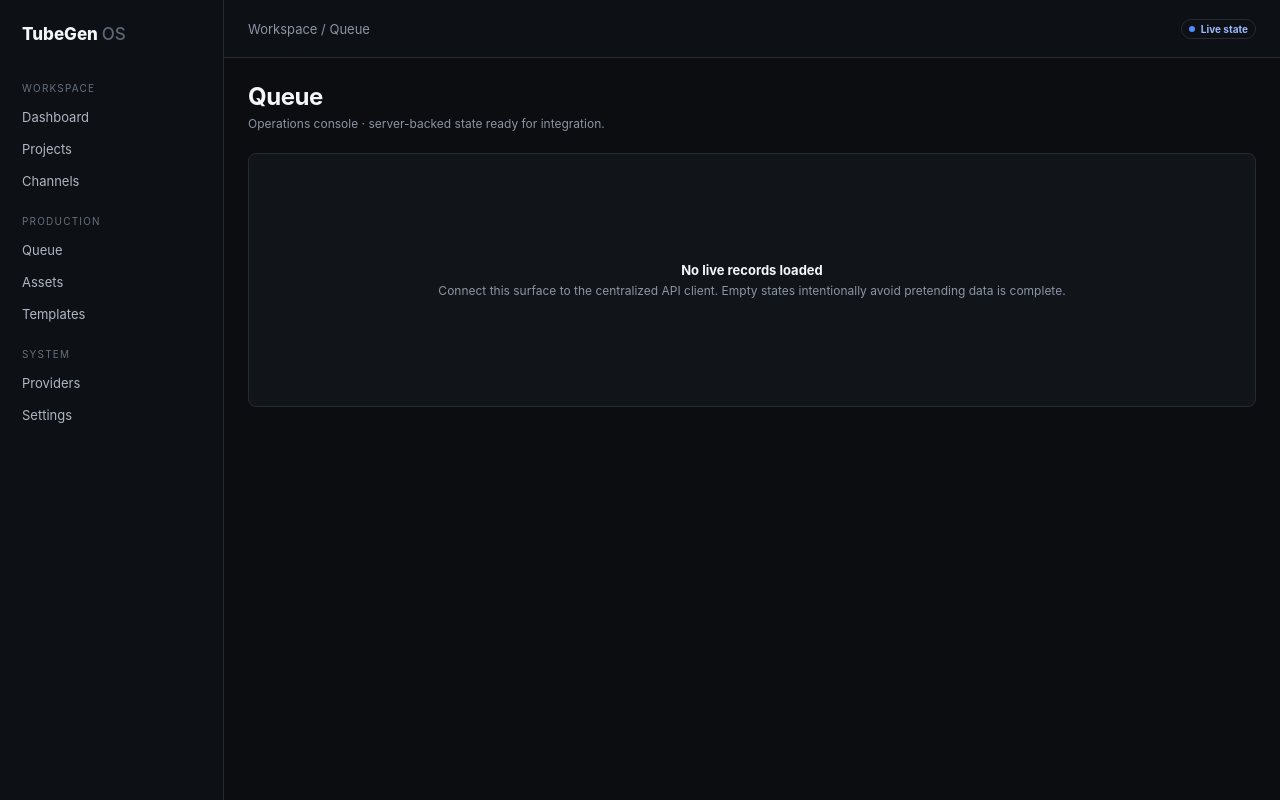
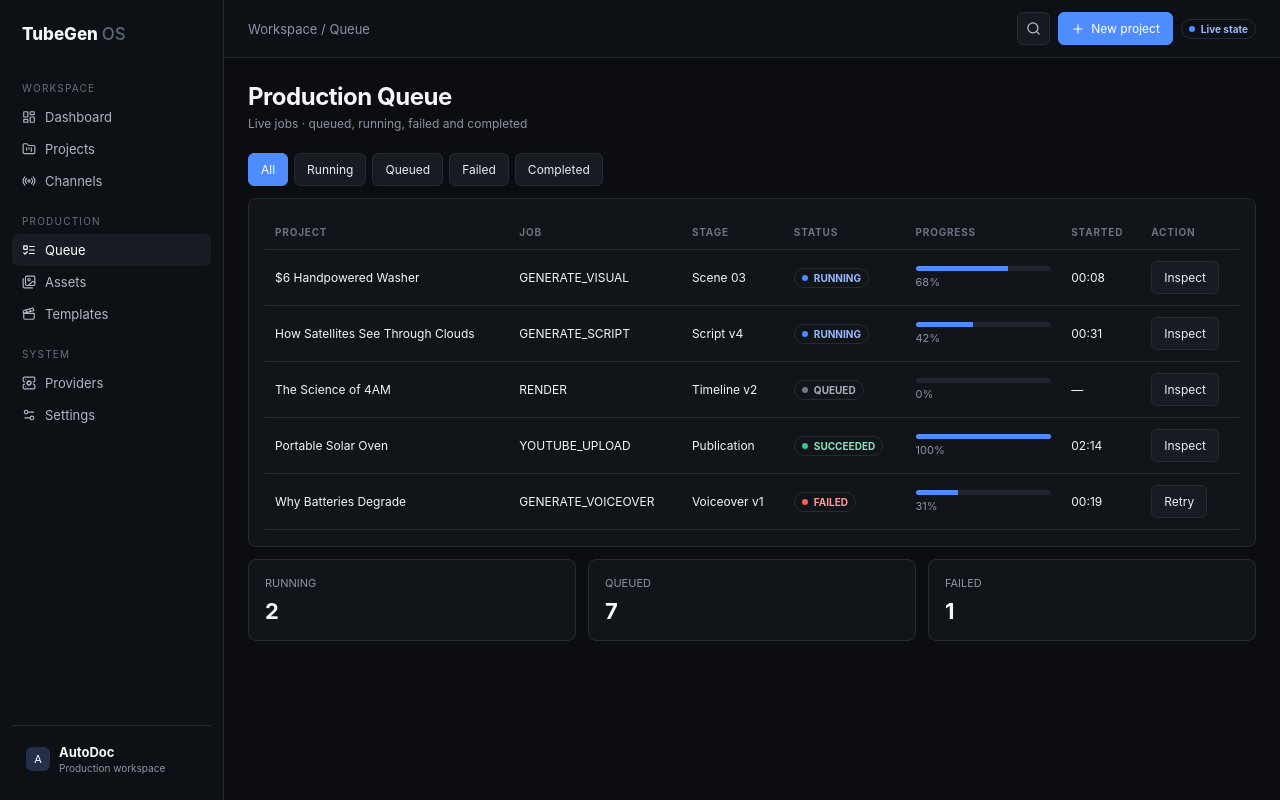
Before and after one commit to weceboy/tubegen, a Next.js app in the folder frontend/: page /queue in a window 1280 px wide. Built offline with nearby package versions, Linux system fonts and the light colour scheme.

Commit message:
feat: add production job queue surface

```diff
--- /dev/null
+++ b/frontend/app/queue/page.tsx
@@ -0,0 +1,3 @@
+import {AppShell} from "../../components/app-shell";import {Badge,Card,PageHeader,Table} from "../../components/ui";
+const jobs=[['$6 Handpowered Washer','GENERATE_VISUAL','Scene 03','RUNNING',68,'00:08'],['How Satellites See Through Clouds','GENERATE_SCRIPT','Script v4','RUNNING',42,'00:31'],['The Science of 4AM','RENDER','Timeline v2','QUEUED',0,'—'],['Portable Solar Oven','YOUTUBE_UPLOAD','Publication','SUCCEEDED',100,'02:14'],['Why Batteries Degrade','GENERATE_VOICEOVER','Voiceover v1','FAILED',31,'00:19']];
+export default function QueuePage(){return <AppShell title="Queue"><PageHeader title="Production Queue" subtitle="Live jobs · queued, running, failed and completed"/><div className="filters"><button className="btn primary">All</button><button className="btn">Running</button><button className="btn">Queued</button><button className="btn">Failed</button><button className="btn">Completed</button></div><Card><Table headers={['Project','Job','Stage','Status','Progress','Started','Action']} rows={jobs.map(j=>[j[0],j[1],j[2],<Badge type={j[3]==='RUNNING'?'processing':j[3]==='SUCCEEDED'?'success':j[3]==='FAILED'?'danger':'pending'}>{j[3]}</Badge>,<div style={{minWidth:120}}><div className="progress"><i style={{width:`${j[4]}%`}}/></div><div className="label" style={{marginTop:4}}>{j[4]}%</div></div>,j[5],j[3]==='FAILED'?<button className="btn">Retry</button>:<button className="btn">Inspect</button>])}/></Card><div className="grid three" style={{marginTop:12}}><Card><div className="label">RUNNING</div><div className="metric">2</div></Card><Card><div className="label">QUEUED</div><div className="metric">7</div></Card><Card><div className="label">FAILED</div><div className="metric">1</div></Card></div></AppShell>}
```
